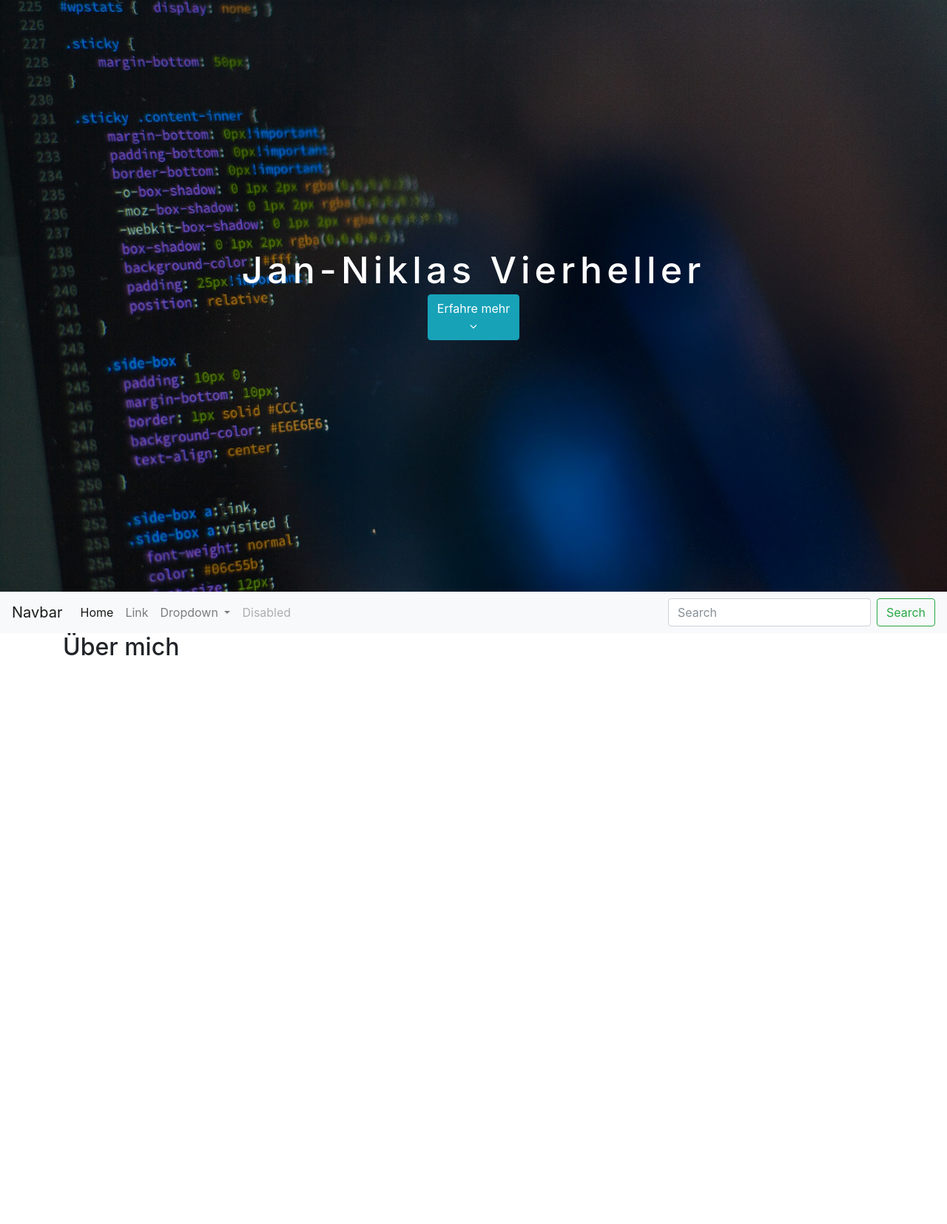
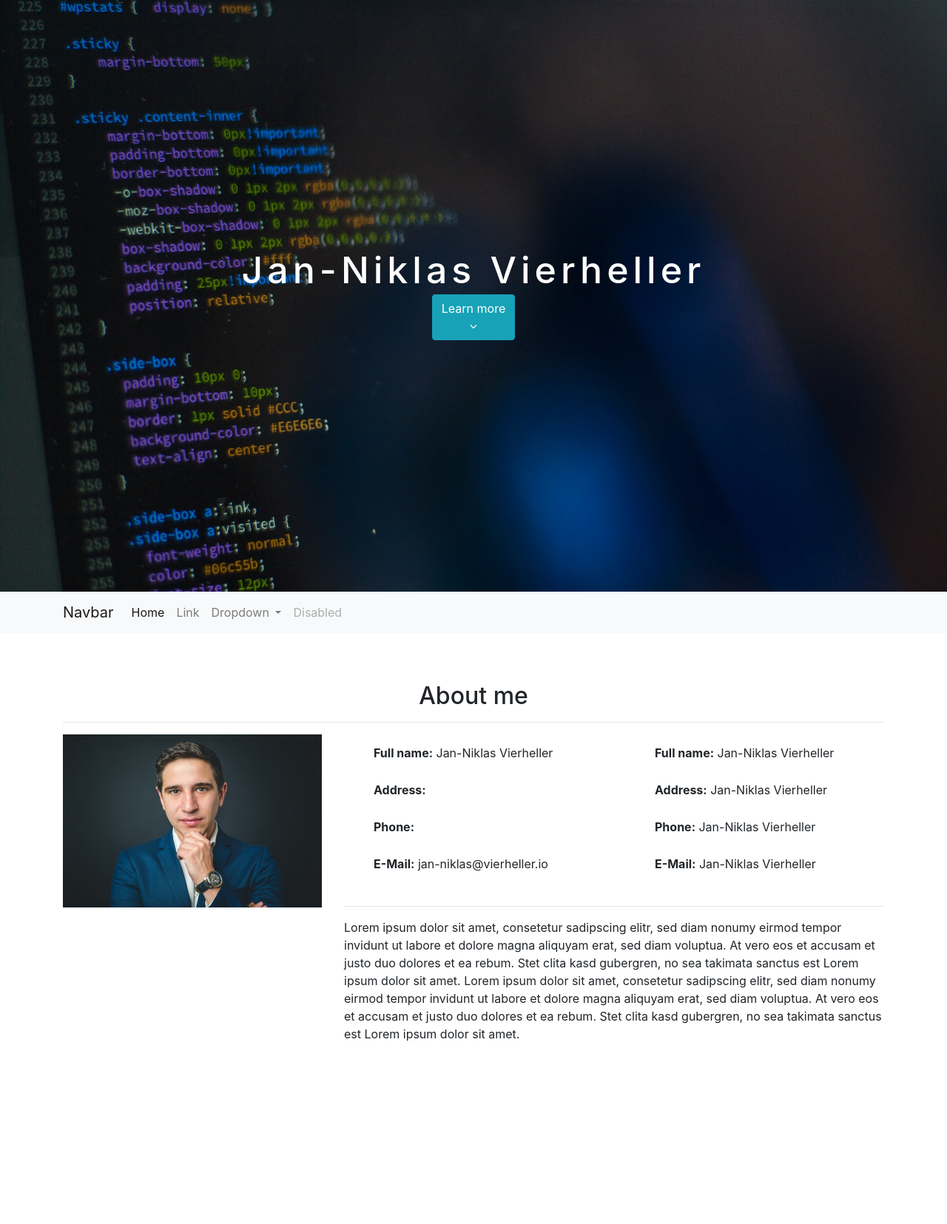
Before and after one commit to Vierheller/vierheller.tech, a PHP site: page / in a window 1280 px wide. Shown: the top 1655 px of the page at 74% size. Run offline with PHP 8.4, Linux system fonts and the light colour scheme; some libraries are stand-ins or nearby versions.

Commit message:
Fix navbar and added a about me section

```diff
--- a/output/css/style.css
+++ b/output/css/style.css
@@ -3,6 +3,11 @@ html body {
 }
 .fullscreen {
   height: 100vh;
+  display: inline-block;
+  width: 100%;
+}
+.fullscreen-min {
+  min-height: 100vh;
   display: inline-block;
   width: 100%;
 }
@@ -41,6 +46,16 @@ section#section-header > div.header-container h3 {
   background-size: cover;
 }
 .title {
-  margin-top: 50px;
+  margin-top: 66px;
   text-align: center;
 }
+.navbar {
+  z-index: 1000;
+}
+.img {
+  width: 100%;
+}
+.information li {
+  list-style-type: none;
+  line-height: 50px;
+}
--- a/output/index.html
+++ b/output/index.html
@@ -14,12 +14,13 @@
         <section class="fullscreen parallax" id="section-header">
             <div class="header-container">
                 <h3>Jan-Niklas Vierheller</h3>
-                <button id="btn-landing" class="btn btn-info">Erfahre mehr<br><i class="fa fa-angle-down"></i></button>
+                <button id="btn-landing" class="btn btn-info">Learn more<br><i class="fa fa-angle-down"></i></button>
             </div>
         </section>
 
-        <div id="navWrap">
+        <section id="navWrap">
             <nav class="navbar navbar-expand-lg navbar-light bg-light">
+                <div class="container">
                     <a class="navbar-brand" href="#">Navbar</a>
                     <button class="navbar-toggler" type="button" data-toggle="collapse" data-target="#navbarSupportedContent" aria-controls="navbarSupportedContent" aria-expanded="false" aria-label="Toggle navigation">
                         <span class="navbar-toggler-icon"></span>
@@ -48,35 +49,81 @@
                                 <a class="nav-link disabled" href="#">Disabled</a>
                             </li>
                         </ul>
-                    <form class="form-inline my-2 my-lg-0">
-                        <input class="form-control mr-sm-2" type="search" placeholder="Search" aria-label="Search">
-                        <button class="btn btn-outline-success my-2 my-sm-0" type="submit">Search</button>
-                    </form>
+                    </div>
                 </div>
             </nav>
+        </section>
 
+        <section id="section-about" class="content fullscreen-min">
+            <div class="container">
+                <div class="title">
+                    <h2>About me</h2>
+                    <hr>
                 </div>
 
-        <section id="section-about" class="content fullscreen">
-            <div class="container">
-                <h2>Über mich</h2>
+                <div class="row information">
+                    <div class="col-sm-12 col-md-4">
+                        <img class="img" src="img/portrait.jpeg">
                     </div>
-
-
+                    <div class="col-sm-12 col-md-8">
+                        <div class="row">
+                            <div class="col-sm-12 col-md-6">
+                                <ul>
+                                    <li>
+                                        <b>Full name:</b> Jan-Niklas Vierheller
+                                    </li>
+                                    <li>
+                                        <b>Address:</b>
+                                    </li>
+                                    <li>
+                                        <b>Phone:</b>
+                                    </li>
+                                    <li>
+                                        <b>E-Mail:</b> jan-niklas@vierheller.io
+                                    </li>
+                                </ul>
+                            </div>
+                            <div class="col-sm-12 col-md-6">
+                                <ul>
+                                    <li>
+                                        <b>Full name:</b> Jan-Niklas Vierheller
+                                    </li>
+                                    <li>
+                                        <b>Address:</b> Jan-Niklas Vierheller
+                                    </li>
+                                    <li>
+                                        <b>Phone:</b> Jan-Niklas Vierheller
+                                    </li>
+                                    <li>
+                                        <b>E-Mail:</b> Jan-Niklas Vierheller
+                                    </li>
+                                </ul>
+                            </div>
+                        </div>
+                        <hr>
+                        <p>
+                            Lorem ipsum dolor sit amet, consetetur sadipscing elitr,
+                            sed diam nonumy eirmod tempor invidunt ut labore et dolore magna aliquyam erat, sed diam voluptua.
+                            At vero eos et accusam et justo duo dolores et ea rebum. Stet clita kasd gubergren,
+                            no sea takimata sanctus est Lorem ipsum dolor sit amet. Lorem ipsum dolor sit amet, consetetur sadipscing elitr,
+                            sed diam nonumy eirmod tempor invidunt ut labore et dolore magna aliquyam erat, sed diam voluptua.
+                            At vero eos et accusam et justo duo dolores et ea rebum.
+                            Stet clita kasd gubergren, no sea takimata sanctus est Lorem ipsum dolor sit amet.
+                        </p>
+                    </div>
+                </div>
+            </div>
         </section>
 
 
-        <div id="section-cv" class="content fullscreen">
+        <section id="section-cv" class="content fullscreen-min">
 
-        </div>
-
-
-
-
+        </section>
 
         <button class="btn btn-info">
             Hello
         </button>
+
         <script src="js/lib/jquery/jquery-3.2.1.min.js" ></script>
         <script src="js/scrolling.js"></script>
         <script src="https://cdnjs.cloudflare.com/ajax/libs/popper.js/1.12.3/umd/popper.min.js" integrity="sha384-vFJXuSJphROIrBnz7yo7oB41mKfc8JzQZiCq4NCceLEaO4IHwicKwpJf9c9IpFgh" crossorigin="anonymous"></script>
--- a/output/js/scrolling.js
+++ b/output/js/scrolling.js
@@ -5,12 +5,13 @@ function animateTo(section, time){
 }
 
 $("#btn-landing").click(function(e) {
-    animateTo("#section-about", 800)
+    animateTo("#navWrap", 800)
 });
 
 $(document).ready(function () {
     behaveSticky();
 })
+
 
 $(document).scroll(function () {
     behaveSticky();
@@ -20,7 +21,7 @@ $(document).scroll(function () {
 
 function behaveSticky() {
     //stick nav to top of page
-    if (getCurrentY() > getNavWrapY()) {
+    if (getCurrentY() >= getNavWrapY()) {
         getNav().addClass('sticky');
     } else {
         getNav().removeClass('sticky');
@@ -31,19 +32,14 @@ var isRunning = false;
 var lastScroll = 0;
 function navVisibility() {
     if(
-        getCurrentY() > lastScroll                          //Only disable navbar if scrolled down
-        && getCurrentY() > getNavWrapY() + getNavHeight()   //Only disable navbar if the navbar is is sticky mode
-        && !isRunning                                       //Only one timeout triggered, not for each tick
+        getCurrentY() >= lastScroll                          //Only disable navbar if scrolled down
+        && getCurrentY() >= getNavWrapY() + getNavHeight()   //Only disable navbar if the navbar is is sticky mode
     ){
-        isRunning = true;
-        if(getCurrentY() > getNavWrapY() + getNavHeight()){
+        if(getCurrentY() >= getNavWrapY() + getNavHeight()){
             getNav().fadeOut(300);
-            console.log("Timeout hide")
         }else{
-            console.log("Timeout show")
             getNav().show();
         }
-        isRunning = false;
     }
 
     if(getCurrentY() < lastScroll) {
@@ -62,7 +58,7 @@ function getNav() {
 }
 
 function getNavHeight() {
-    return getNav().height();
+    return 56;
 }
 
 function getNavWrap() {
```
Also changed, not shown: style.styl (+18 -1 lines), output/img/portrait.jpeg (added). Lines whose indentation alone changed are shown as unchanged.
